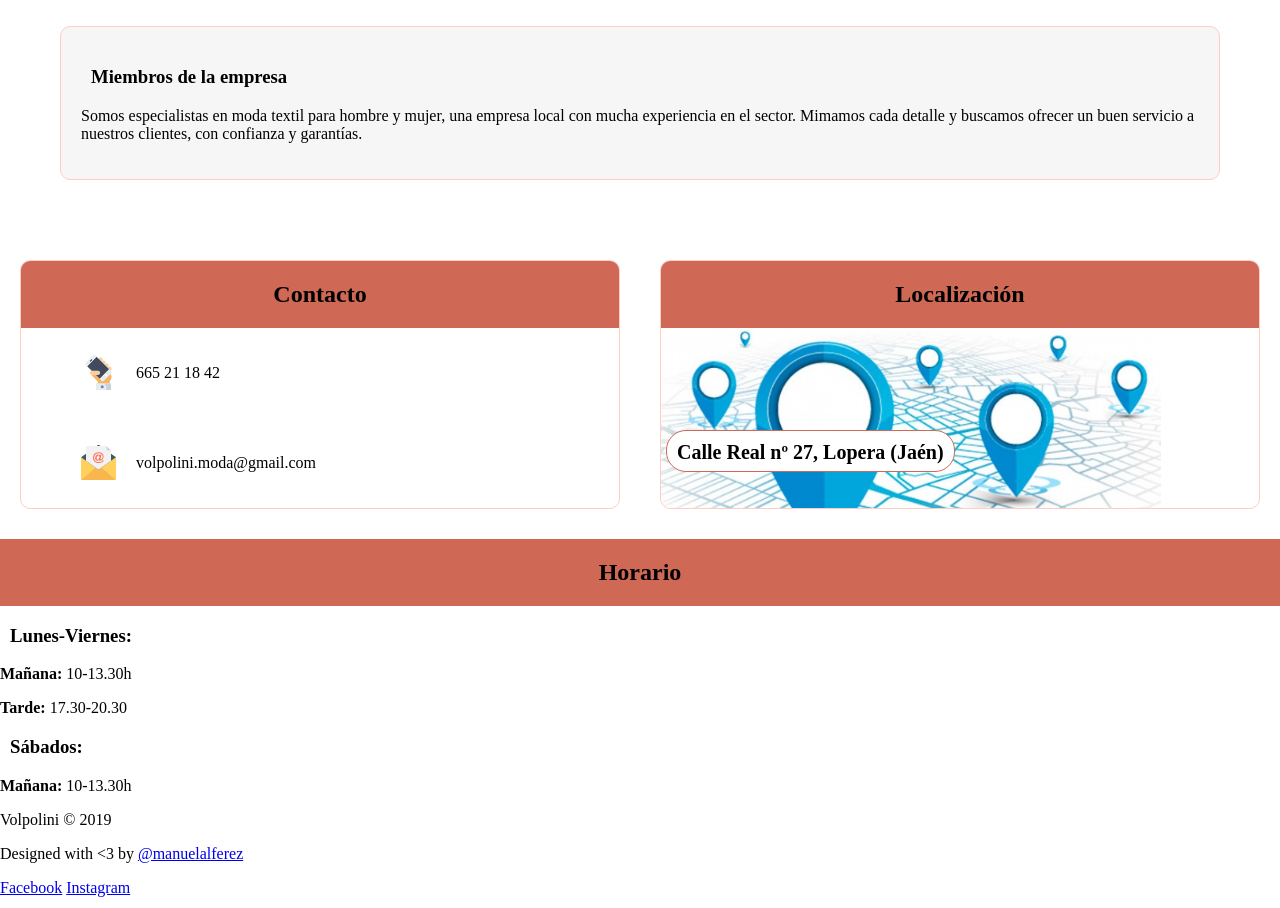
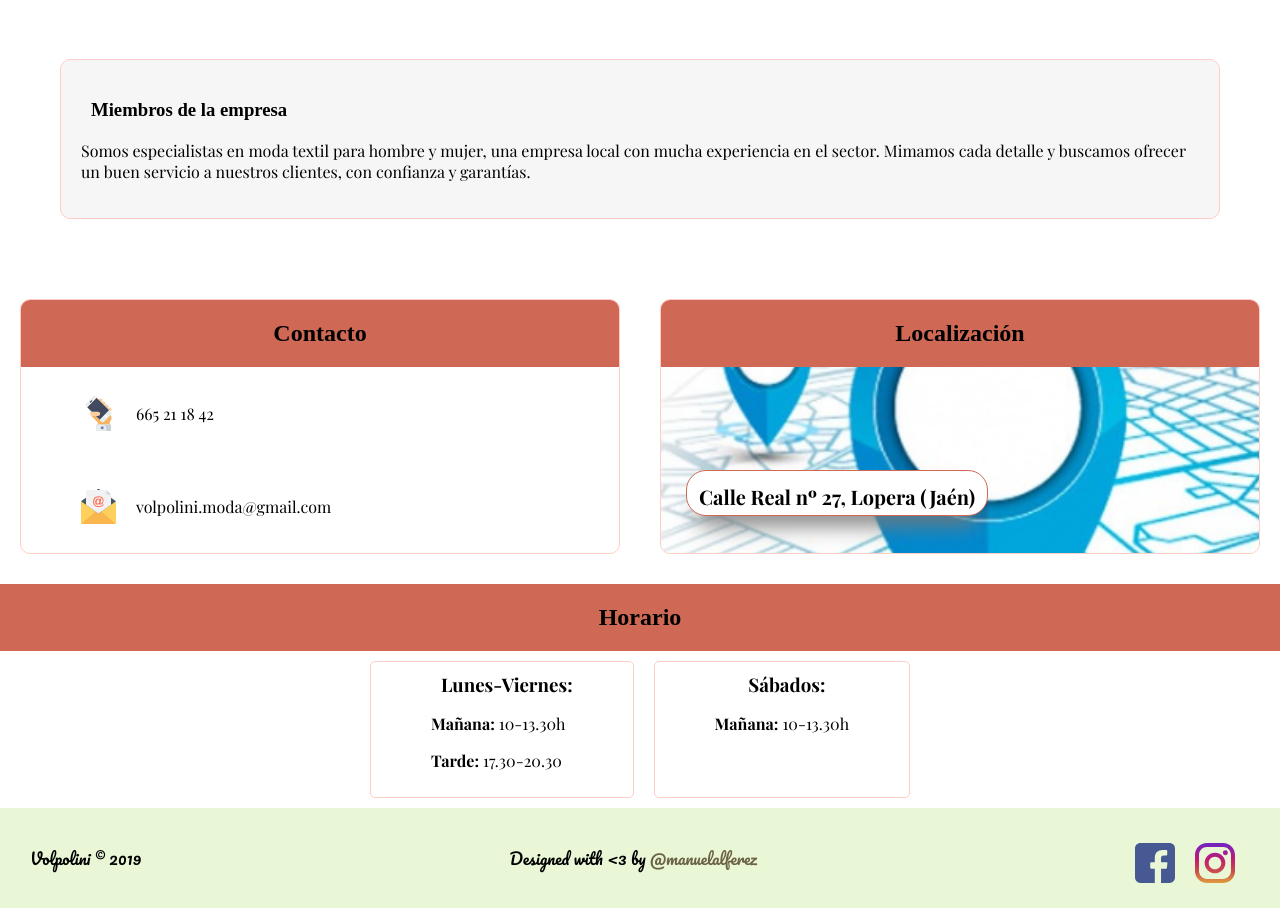
Before and after one commit to manuelalferez/volpolini, a plain HTML site: page index.html in a window 1280 px wide. Shown: the part 1110-2018 px from the top of the page. Drawn offline with nearby package versions, Linux system fonts and the light colour scheme; a web font is replaced by a local one.

Commit message:
primera versión de la página terminada

```diff
--- a/index.html
+++ b/index.html
@@ -95,7 +95,7 @@
 			<div class="location">
 				<h2>Localización</h2>
 				<figure class="location-map">
-				<!-- 	<img src="./images/map.svg" width="35" height="35" alt="Ubicación (mapa)"> -->
+					<!-- 	<img src="./images/map.svg" width="35" height="35" alt="Ubicación (mapa)"> -->
 					<a href="https://www.google.com/maps/place/Calle+Real,+27,+23780+Lopera,+Ja%C3%A9n/@37.9456676,-4.2153734,17z/data=!3m1!4b1!4m5!3m4!1s0xd6c4d9ffdf695cb:0x94d629d2368a1fef!8m2!3d37.9456676!4d-4.2131847"
 					 target="_blank">Calle Real nº 27, Lopera (Jaén)</a>
 				</figure>
@@ -104,7 +104,8 @@
 
 		<section class="timetable">
 			<h2 class="timetable-title">Horario</h2>
-			<div>
+			<div class="timetable-days">
+
 				<div class="timetable-weekday">
 					<h3> Lunes-Viernes: </h3>
 					<p><strong>Mañana:</strong> 10-13.30h </p>
@@ -115,17 +116,18 @@
 					<p><strong>Mañana:</strong> 10-13.30h </p>
 				</div>
 			</div>
+
 		</section>
 
 	</main>
 
 	<footer>
-		<p>Volpolini &copy; 2019 </p>
+		<p class="copy">Volpolini &copy; 2019 </p>
 		<p>Designed with <3 by <a href="http://twitter.com/manuelalferez" target="_blank">@manuelalferez</a> </p>
 		<section class="social">
 			<div class="social-list">
-				<a href="https://www.facebook.com/volpolini.volpolini" target="_blank" class="social-item-facebook">Facebook</a>
-				<a href="https://www.instagram.com/volpolini_moda/" target="_blank" class="social-item-instagram">Instagram</a>
+				<a href="https://www.facebook.com/volpolini.volpolini" target="_blank" class="social-item-facebook"></a>
+				<a href="https://www.instagram.com/volpolini_moda/" target="_blank" class="social-item-instagram"></a>
 			</div>
 		</section>
 	</footer>
--- a/styles/style.css
+++ b/styles/style.css
@@ -90,6 +90,9 @@
 	padding: 20px;
 	margin: 60px;
 }
+.whoiam-year p, .whoiam-members p {
+	font-family: 'Playfair Display', serif;
+}
 
 .contact-location {
 	display: flex;
@@ -109,6 +112,7 @@
 	padding: 20px;
 	padding-left: 60px;
 	display: flex;
+	font-family: 'Playfair Display', serif;
 }
 
 .contact p {
@@ -120,12 +124,12 @@
 }
 
 .location-map {
-	/* padding: 20px; */
+
 	padding-left: 5px;
 	margin: 0;
 	display: flex;
 	background-image: url(../images/geo.jpg);
-	background-size: 500px;
+	background-size: 1000px;
 	background-position-y: center;
 	background-repeat: no-repeat;
 	width: 100%;
@@ -141,12 +145,80 @@
 .location-map a {
 	text-decoration: none;
 	color: black;
-	/* margin-left: 20px; */
-		border: 1px solid #CF6956;
-	padding: 10px;
+	border: 1px solid #CF6956;
+	padding: 12px;
 	border-radius: 20px;
 	height: 20px;
+	margin-left: 20px;
 	font-weight: bold;
 	font-size: 20px;
 	background: white;
+	font-family: 'Playfair Display', serif;
+	box-shadow: 0 21px 21px -12px #777
 }
+
+.timetable-days {
+	display: flex;
+	justify-content: center;
+}
+
+.timetable-days h3 {
+	margin: 0;
+	text-align: center;
+}
+
+.timetable-weekday, .timetable-weekend {
+	border: 1px solid #FFCDC4;
+	margin: 10px;
+	padding: 10px 60px;
+	border-radius: 5px;
+	font-family: 'Playfair Display', serif;
+}
+
+footer {
+	background-color: #E9F7D6;
+	display: flex;
+	justify-content: space-between;
+	font-family: 'Pacifico', cursive;
+	height: 100px;
+	align-items: center;
+}
+
+footer a {
+	text-decoration: none;
+	color: #6C6245
+}
+
+footer .copy {
+	margin-left: 30px;
+}
+
+.social{
+    margin-top: 10px;
+    height: 60px;
+    padding: px;
+    border-bottom-left-radius: inherit;
+    border-bottom-right-radius: inherit;
+
+}
+
+.social-list{
+    display: flex;
+	justify-content: space-evenly;
+	margin-right: 35px;
+}
+
+
+.social-item-facebook{
+    background-image: url(../images/facebook.svg);
+    height:40px;
+	width: 40px;
+	margin: 10px;
+}
+
+.social-item-instagram{
+    background-image: url(../images/instagram.svg);
+    height: 40px;
+	width: 40px;
+	margin: 10px;
+}
```
